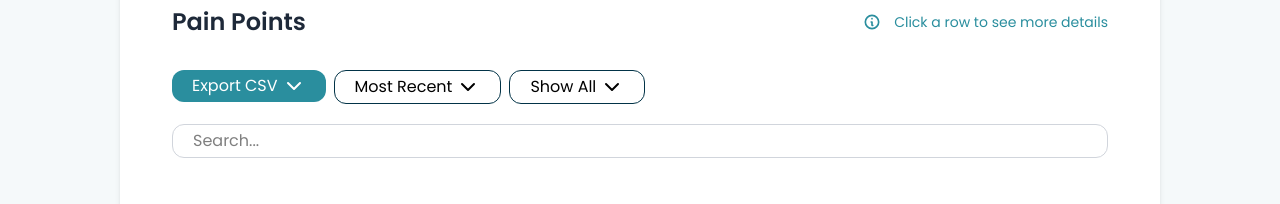
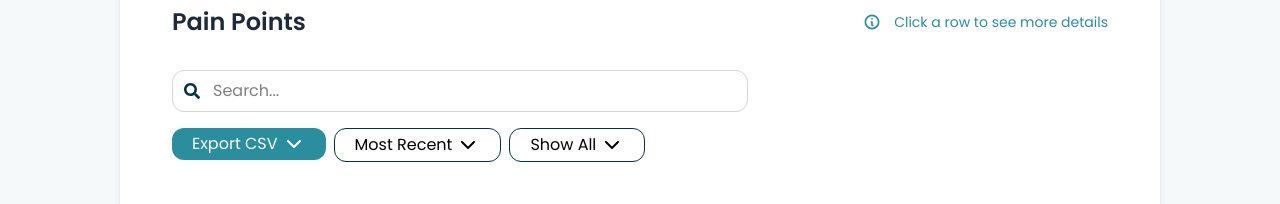
Before and after one commit to BertilFrigaard/PainDB, a Next.js app: page /db-viewer in a window 1280 px wide. Shown: the part 324-528 px from the top of the page. Built offline with nearby package versions, Linux system fonts and the light colour scheme; no server answers.

Commit message:
improved look and feel of search bar

```diff
--- a/src/components/data-views/DataView.tsx
+++ b/src/components/data-views/DataView.tsx
@@ -6,6 +6,7 @@ import FileSaver from "file-saver";
 import { UseAlerts } from "@/contexts/AlertContext";
 import DropDownSecondaryButton from "../buttons/drop-downs/styles/DropDownSecondaryButton";
 import DropDownPrimaryButton from "../buttons/drop-downs/styles/DropDownPrimaryButton";
+import { FaSearch } from "react-icons/fa";
 
 const orderItemNames = {
     most_recent: "Most Recent",
@@ -169,6 +170,19 @@ export default function DataViewer({
                 </div>
             </div>
             <div className="my-8 space-y-4">
+                {search_field && (
+                    <form className="relative flex items-center w-fit min-w-xl">
+                        <FaSearch className="absolute left-3 text-secondary pointer-events-none" />
+                        <input
+                            id="search"
+                            type="text"
+                            value={query}
+                            onChange={(e) => setQuery(e.target.value)}
+                            placeholder="Search..."
+                            className="w-full pl-10 pr-4 py-2 rounded-xl border border-gray-300 focus:border-primary focus:ring-primary focus:outline-none transition"
+                        />
+                    </form>
+                )}
                 <div className="gap-2 flex">
                     <DropDownPrimaryButton
                         text="Export CSV"
@@ -212,21 +226,6 @@ export default function DataViewer({
                         <DropDownSecondaryButton text={filterItemNames[filter]} items={getFilterDropDownItems()} />
                     )}
                 </div>
-                {search_field && (
-                    <form className="flex space-x-5">
-                        <input
-                            id="search"
-                            type="text"
-                            value={query}
-                            onChange={(e) => {
-                                setQuery(e.target.value);
-                            }}
-                            required
-                            placeholder="Search..."
-                            className="mt-1 w-full rounded-xl border border-gray-300 px-5 py-1 focus:border-primary focus:ring-primary"
-                        />
-                    </form>
-                )}
             </div>
             {loading ? (
                 <>
```
